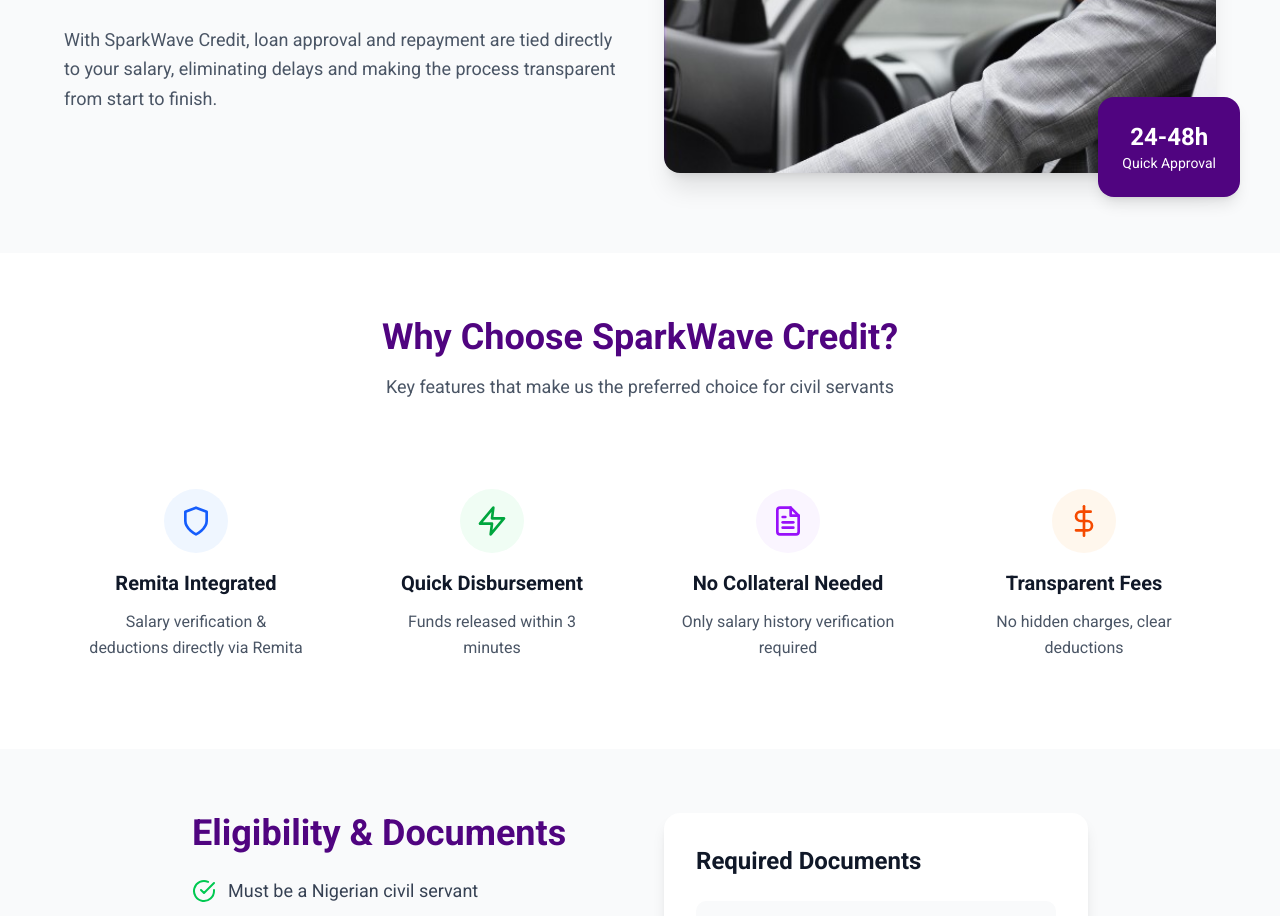
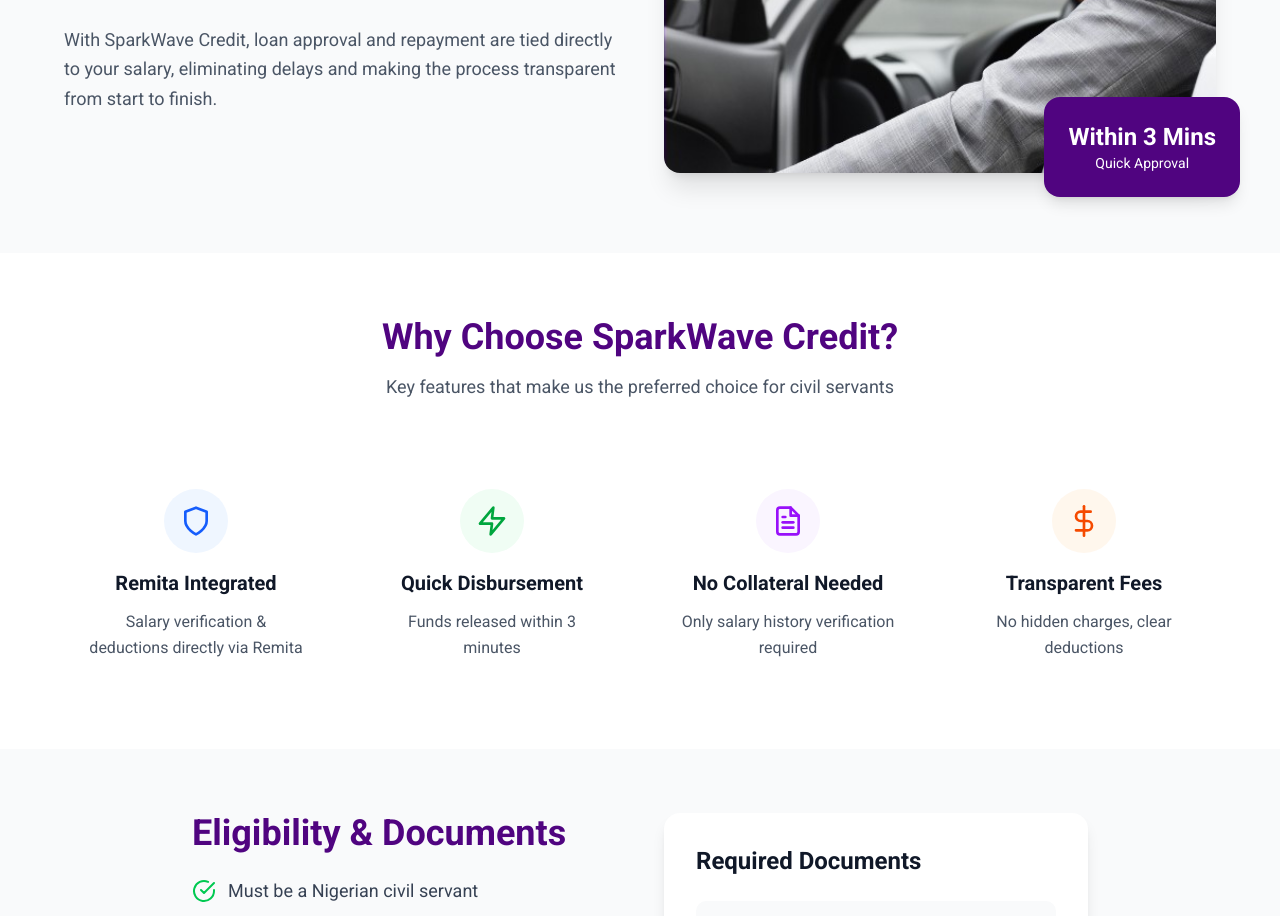
Before and after one commit to Toluwalope-Coast/sparkling-wave-credit, a Next.js app: page /loans/spark-credit in a window 1280 px wide. Shown: the part 2920-3836 px from the top of the page. Built offline with nearby package versions, Linux system fonts and the light colour scheme.

Commit message:
Update loan approval time to reflect 3-minute processing in metadata and UI

```diff
--- a/app/loans/spark-credit/layout.tsx
+++ b/app/loans/spark-credit/layout.tsx
@@ -4,7 +4,7 @@
   title:
     "Spark Credit — Civil Servant Loans (Remita Integrated) | Spark Wave Credit",
   description:
-    "Spark Credit offers fast, salary-backed loans for Nigerian civil servants via Remita integration. No collateral, quick approval in 24–48h, transparent fees. Apply today with Spark Wave.",
+    "Spark Credit offers fast, salary-backed loans for Nigerian civil servants via Remita integration. No collateral, quick approval in 3 minutes, transparent fees. Apply today with Spark Wave.",
   keywords:
     "Spark Credit, civil servant loans Nigeria, Remita loans Nigeria, salary-backed loans, quick civil servant loan, Remita integration loan, government worker loans, Spark Wave Credit, fast loans for civil servants, payroll loans Nigeria",
   authors: [{ name: "Spark Wave Credit" }],
@@ -28,7 +28,7 @@
     siteName: "Spark Wave Credit",
     title: "Spark Credit — Civil Servant Loans (Remita Integrated)",
     description:
-      "Fast, salary-backed loans for Nigerian civil servants via Remita integration. No collateral, quick approval in 24–48h, transparent fees.",
+      "Fast, salary-backed loans for Nigerian civil servants via Remita integration. No collateral, quick approval in 3 minutes, transparent fees.",
     images: [
       {
         url: "https://www.sparkwavecredit.com/img/banner/spark-credit-og.jpg",
@@ -42,7 +42,7 @@
     card: "summary_large_image",
     title: "Spark Credit — Civil Servant Loans (Remita Integrated)",
     description:
-      "Fast, salary-backed loans for Nigerian civil servants via Remita integration. No collateral, quick approval in 24–48h.",
+      "Fast, salary-backed loans for Nigerian civil servants via Remita integration. No collateral, quick approval in 3 minutes.",
     images: ["https://www.sparkwavecredit.com/img/banner/spark-credit-og.jpg"],
   },
   alternates: {
--- a/app/loans/spark-credit/page.tsx
+++ b/app/loans/spark-credit/page.tsx
@@ -539,7 +539,9 @@
                 </div>
                 <div className="absolute -bottom-3 -right-3 sm:-bottom-6 sm:-right-6 bg-primary text-white p-3 sm:p-6 rounded-xl sm:rounded-2xl shadow-lg">
                   <div className="text-center">
-                    <p className="text-lg sm:text-2xl font-bold">24-48h</p>
+                    <p className="text-lg sm:text-2xl font-bold">
+                      Within 3 Mins
+                    </p>
                     <p className="text-xs sm:text-sm">Quick Approval</p>
                   </div>
                 </div>
```
